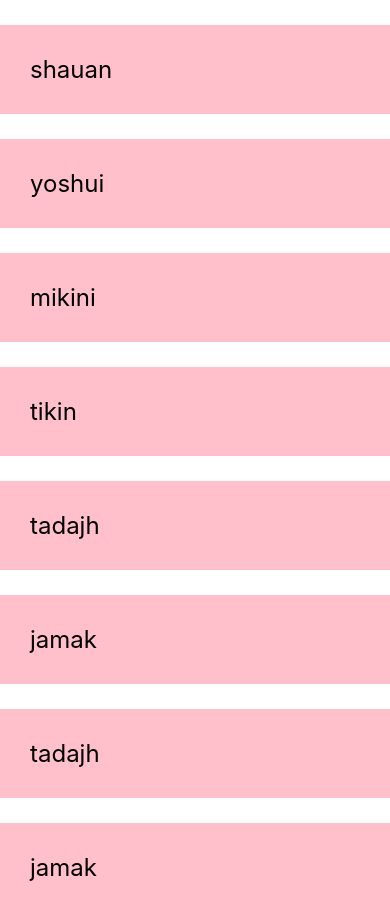
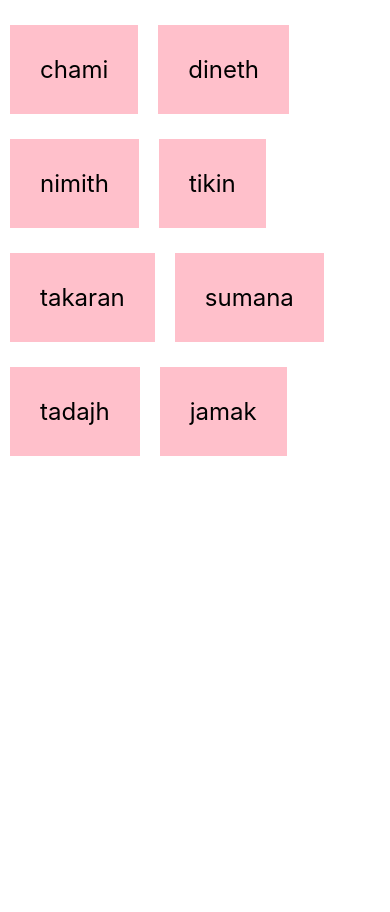
Before and after one commit to chami98/ReactNativeNinjaTut, a React Native app: screen / in a window 390 px wide. After the commit the page ends 844 px from the top, so only its background shows below. Built offline with nearby package versions, Linux system fonts and the light colour scheme.

Commit message:
Practiced Flatlist Component

```diff
--- a/App.js
+++ b/App.js
@@ -1,17 +1,17 @@
 import React, { useState } from 'react';
-import { StyleSheet, Text, View, ScrollView } from 'react-native';
+import { StyleSheet, Text, View, FlatList } from 'react-native';
 
 export default function App() {
 
   const [people, setPeople] = useState([
-    { name: 'shauan', key: '1' },
-    { name: 'yoshui', key: '2' },
-    { name: 'mikini', key: '3' },
-    { name: 'tikin', key: '4' },
-    { name: 'tadajh', key: '5' },
-    { name: 'jamak', key: '6' },
-    { name: 'tadajh', key: '7' },
-    { name: 'jamak', key: '8' },
+    { name: 'chami', id: '1' },
+    { name: 'dineth', id: '2' },
+    { name: 'nimith', id: '3' },
+    { name: 'tikin', id: '4' },
+    { name: 'takaran', id: '5' },
+    { name: 'sumana', id: '6' },
+    { name: 'tadajh', id: '7' },
+    { name: 'jamak', id: '8' },
   ])
 
 
@@ -19,14 +19,24 @@ export default function App() {
 
   return (
     <View style={styles.container}>
-      <ScrollView>
+
+      <FlatList
+        numColumns={2}
+        keyExtractor={(item) => item.id}
+        data={people}
+        renderItem={({ item }) => (
+          <Text style={styles.item}>{item.name}</Text>
+        )}
+      />
+
+      {/* <ScrollView>
         {people.map(item =>
         (
           <View key={item.key}>
             <Text style={styles.item}>{item.name}</Text>
           </View>
         ))}
-      </ScrollView>
+      </ScrollView> */}
 
     </View>
   );
@@ -38,5 +48,6 @@ const styles = StyleSheet.create({
     padding: 30,
     backgroundColor: 'pink',
     fontSize: 24,
+    marginHorizontal: 10,
   }
 });
```
